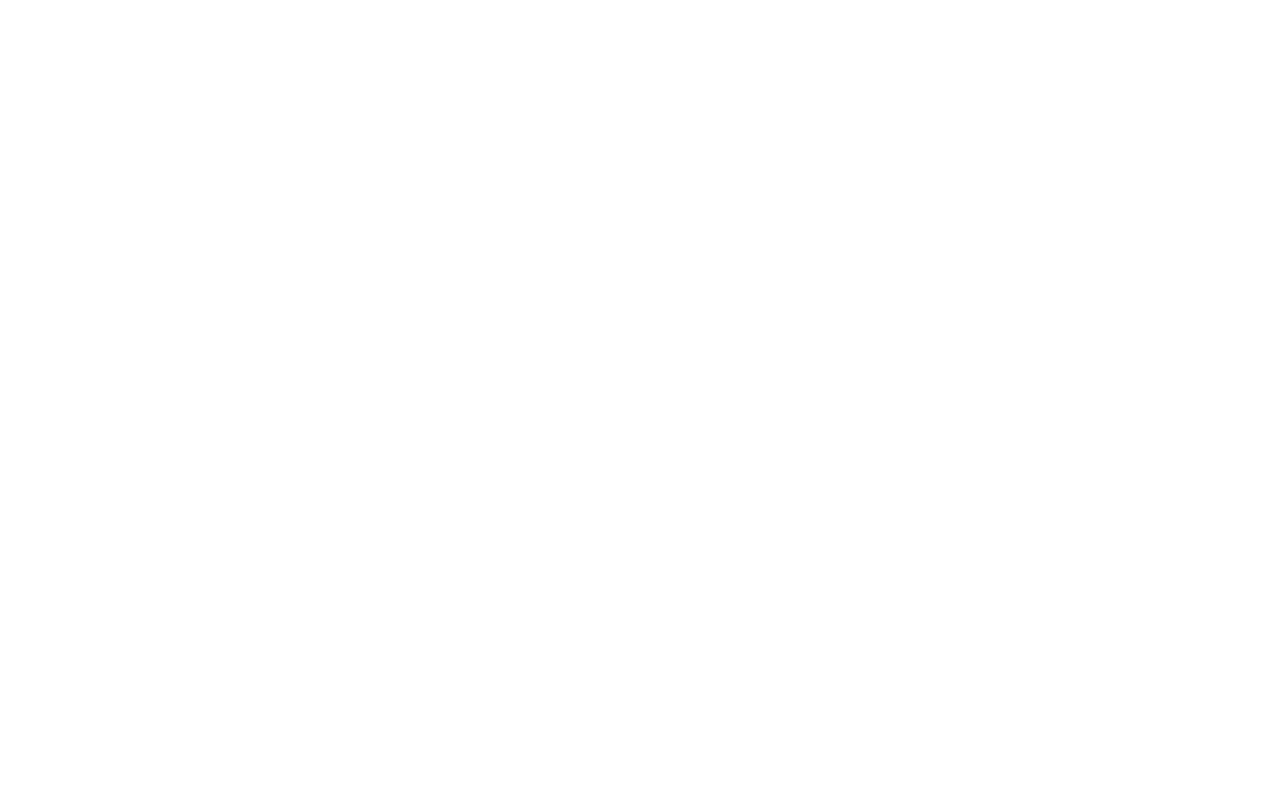
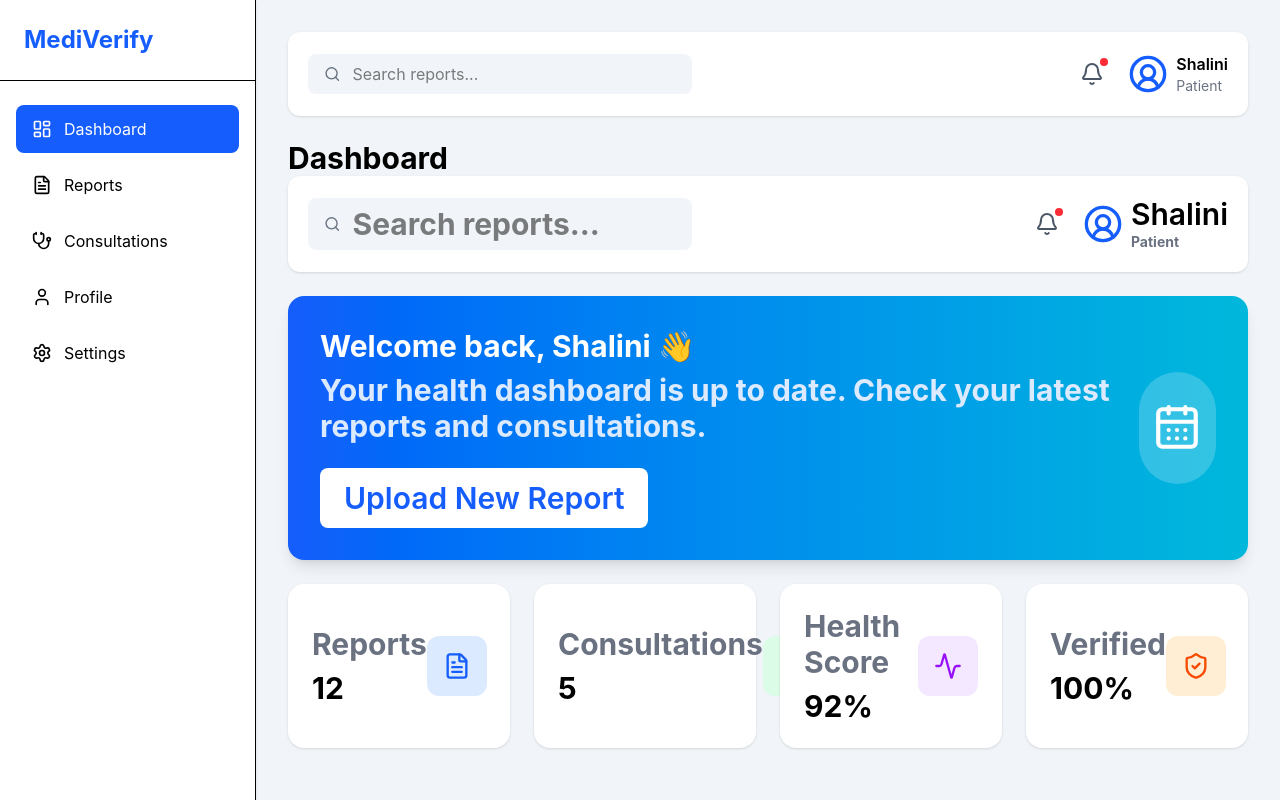
Before and after one commit to 2005shalini/mediverify, a React app in the folder frontend/: page /dashboard in a window 1280 px wide. Before the commit this address had no page. Built offline with nearby package versions, Linux system fonts and the light colour scheme; the HTML template or start-up script is replaced by a standard one.

Commit message:
Create patient dashboard structure

```diff
--- /dev/null
+++ b/frontend/src/components/dashboard/Sidebar.jsx
@@ -0,0 +1,55 @@
+import { LayoutDashboard, FileText, Stethoscope, User, Settings } from "lucide-react";
+
+export default function Sidebar() {
+  return (
+    <aside className="fixed left-0 top-0 h-screen w-64 bg-white border-r shadow-sm">
+      <div className="p-6 border-b">
+        <h1 className="text-2xl font-bold text-blue-600">
+          MediVerify
+        </h1>
+      </div>
+
+      <nav className="mt-6 px-4 space-y-2">
+        <a
+          href="#"
+          className="flex items-center gap-3 px-4 py-3 rounded-lg bg-blue-600 text-white"
+        >
+          <LayoutDashboard size={20} />
+          Dashboard
+        </a>
+
+        <a
+          href="#"
+          className="flex items-center gap-3 px-4 py-3 rounded-lg hover:bg-slate-100"
+        >
+          <FileText size={20} />
+          Reports
+        </a>
+
+        <a
+          href="#"
+          className="flex items-center gap-3 px-4 py-3 rounded-lg hover:bg-slate-100"
+        >
+          <Stethoscope size={20} />
+          Consultations
+        </a>
+
+        <a
+          href="#"
+          className="flex items-center gap-3 px-4 py-3 rounded-lg hover:bg-slate-100"
+        >
+          <User size={20} />
+          Profile
+        </a>
+
+        <a
+          href="#"
+          className="flex items-center gap-3 px-4 py-3 rounded-lg hover:bg-slate-100"
+        >
+          <Settings size={20} />
+          Settings
+        </a>
+      </nav>
+    </aside>
+  );
+}
--- /dev/null
+++ b/frontend/src/components/dashboard/StatsCards.jsx
@@ -0,0 +1,62 @@
+import {
+    FileText,
+    Stethoscope,
+    Activity,
+    ShieldCheck,
+  } from "lucide-react";
+
+  const stats = [
+    {
+      title: "Reports",
+      value: "12",
+      icon: FileText,
+      color: "bg-blue-100 text-blue-600",
+    },
+    {
+      title: "Consultations",
+      value: "5",
+      icon: Stethoscope,
+      color: "bg-green-100 text-green-600",
+    },
+    {
+      title: "Health Score",
+      value: "92%",
+      icon: Activity,
+      color: "bg-purple-100 text-purple-600",
+    },
+    {
+      title: "Verified",
+      value: "100%",
+      icon: ShieldCheck,
+      color: "bg-orange-100 text-orange-600",
+    },
+  ];
+
+  export default function StatsCards() {
+    return (
+      <div className="grid grid-cols-1 md:grid-cols-2 xl:grid-cols-4 gap-6">
+        {stats.map((item, index) => {
+          const Icon = item.icon;
+
+          return (
+            <div
+              key={index}
+              className="bg-white rounded-2xl shadow-sm p-6 flex items-center justify-between"
+            >
+              <div>
+                <p className="text-gray-500">{item.title}</p>
+
+                <h2 className="text-3xl font-bold mt-2">
+                  {item.value}
+                </h2>
+              </div>
+
+              <div className={`p-4 rounded-xl ${item.color}`}>
+                <Icon size={28} />
+              </div>
+            </div>
+          );
+        })}
+      </div>
+    );
+  }
--- /dev/null
+++ b/frontend/src/components/dashboard/TopNavbar.jsx
@@ -0,0 +1,31 @@
+import { Search, Bell, UserCircle2 } from "lucide-react";
+
+export default function TopNavbar() {
+  return (
+    <header className="flex items-center justify-between bg-white p-5 rounded-xl shadow-sm">
+      <div className="flex items-center gap-3 bg-slate-100 px-4 py-2 rounded-lg w-96">
+        <Search size={18} className="text-gray-500" />
+        <input
+          type="text"
+          placeholder="Search reports..."
+          className="bg-transparent outline-none w-full"
+        />
+      </div>
+
+      <div className="flex items-center gap-6">
+        <button className="relative">
+          <Bell className="text-gray-600" />
+          <span className="absolute -top-1 -right-1 h-2 w-2 rounded-full bg-red-500"></span>
+        </button>
+
+        <div className="flex items-center gap-2">
+          <UserCircle2 className="w-10 h-10 text-blue-600" />
+          <div>
+            <h3 className="font-semibold">Shalini</h3>
+            <p className="text-sm text-gray-500">Patient</p>
+          </div>
+        </div>
+      </div>
+    </header>
+  );
+}
--- /dev/null
+++ b/frontend/src/components/dashboard/WelcomeCard.jsx
@@ -0,0 +1,28 @@
+import { CalendarDays } from "lucide-react";
+
+export default function WelcomeCard() {
+  return (
+    <div className="bg-gradient-to-r from-blue-600 to-cyan-500 rounded-2xl p-8 text-white shadow-lg">
+      <div className="flex items-center justify-between">
+        <div>
+          <h2 className="text-3xl font-bold">
+            Welcome back, Shalini 👋
+          </h2>
+
+          <p className="mt-2 text-blue-100">
+            Your health dashboard is up to date. Check your latest reports and
+            consultations.
+          </p>
+
+          <button className="mt-6 bg-white text-blue-600 px-6 py-3 rounded-lg font-semibold hover:bg-slate-100 transition">
+            Upload New Report
+          </button>
+        </div>
+
+        <div className="hidden md:flex items-center justify-center w-28 h-28 rounded-full bg-white/20">
+          <CalendarDays size={50} />
+        </div>
+      </div>
+    </div>
+  );
+}
--- /dev/null
+++ b/frontend/src/pages/Dashboard.jsx
@@ -0,0 +1,30 @@
+import Sidebar from "../components/dashboard/Sidebar";
+import TopNavbar from "../components/dashboard/TopNavbar";
+import WelcomeCard from "../components/dashboard/WelcomeCard";
+import StatsCards from "../components/dashboard/StatsCards";
+
+export default function Dashboard() {
+  return (
+    <div className="min-h-screen bg-slate-100">
+      <Sidebar />
+
+      <div className="ml-64 p-8">
+        <TopNavbar />
+
+        <div className="mt-6">
+          <h1 className="text-3xl font-bold">
+            Dashboard
+            <TopNavbar />
+
+        <div className="mt-6">
+           <WelcomeCard />
+        </div>
+        <div className="mt-6">
+          <StatsCards />
+        </div>
+          </h1>
+        </div>
+      </div>
+    </div>
+  );
+}
--- a/frontend/src/routes/AppRoutes.jsx
+++ b/frontend/src/routes/AppRoutes.jsx
@@ -3,6 +3,7 @@
 import Home from "../pages/Home";
 import Login from "../pages/Login";
 import Signup from "../pages/Signup";
+import Dashboard from "../pages/Dashboard";
 
 export default function AppRoutes() {
   return (
@@ -11,6 +12,7 @@
         <Route path="/" element={<Home />} />
         <Route path="/login" element={<Login />} />
         <Route path="/signup" element={<Signup />} />
+        <Route path="/dashboard" element={<Dashboard />} />
       </Routes>
     </BrowserRouter>
   );
```
